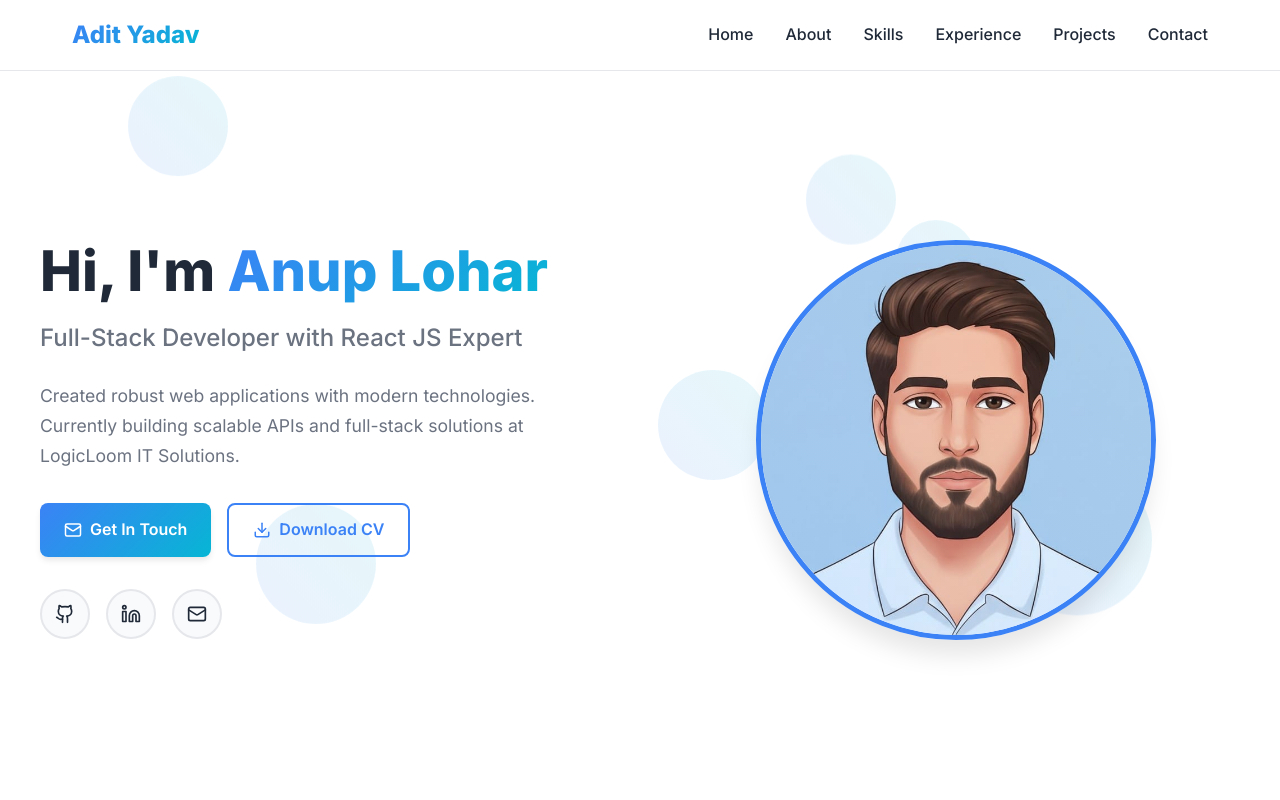
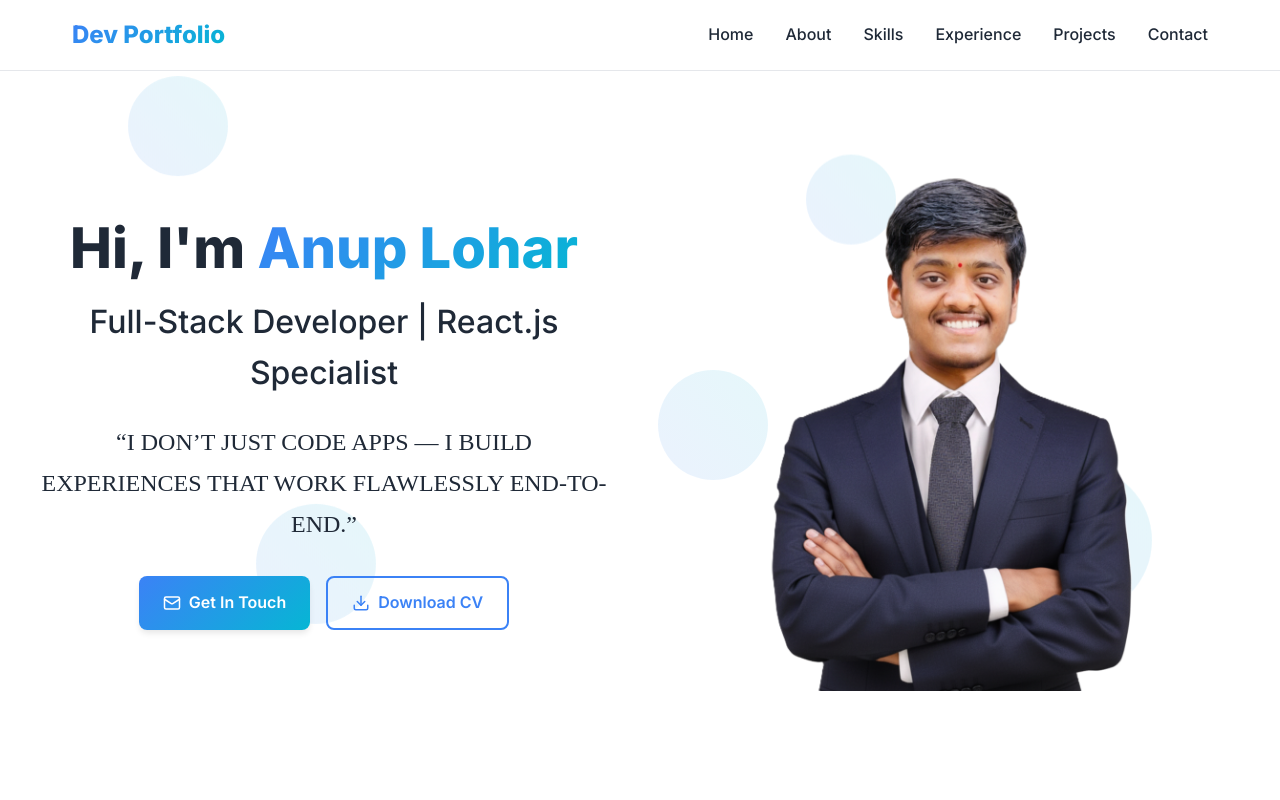
Before and after one commit to anuplohar001/NewPortfolio, a React (Vite) app: page / in a window 1280 px wide. Shown: the top 800 px of the page. Built offline with nearby package versions, Linux system fonts and the light colour scheme.

Commit message:
Updated: Hero section

```diff
--- a/src/components/Header.jsx
+++ b/src/components/Header.jsx
@@ -37,7 +37,7 @@ const Header = () => {
           whileHover={{ scale: 1.05 }}
           whileTap={{ scale: 0.95 }}
         >
-          <a href="#home">Adit Yadav</a>
+          <a href="#home">Dev Portfolio</a>
         </motion.div>
 
         <nav className={`nav ${isOpen ? 'nav-open' : ''}`}>
--- a/src/components/Hero.jsx
+++ b/src/components/Hero.jsx
@@ -53,19 +53,17 @@ const Hero = () => {
           initial="hidden"
           animate="visible"
         >
-          <motion.div className="hero-text" variants={itemVariants}>
+          <motion.div className="hero-text"  variants={itemVariants}>
             <motion.h1 className="hero-title" variants={itemVariants}>
               Hi, I'm <span className="highlight">Anup Lohar</span>
             </motion.h1>
 
-            <motion.h2 className="hero-subtitle" variants={itemVariants}>
-              Full-Stack Developer with React JS Expert
-            </motion.h2>
+            <motion.h1 className="hero-subtitle" variants={itemVariants}>
+              Full-Stack Developer | React.js Specialist
+            </motion.h1>
 
-            <motion.p className="hero-description" variants={itemVariants}>
-              Created robust web applications with modern technologies.
-              Currently building scalable APIs and full-stack solutions at
-              LogicLoom IT Solutions.
+            <motion.p className="hero-description fw-bold" style={{fontFamily:"ui-sans-serif"}} variants={itemVariants}>
+              “I DON’T JUST CODE APPS — I BUILD EXPERIENCES THAT WORK FLAWLESSLY END-TO-END.”
             </motion.p>
 
             <motion.div className="hero-actions" variants={itemVariants}>
@@ -91,7 +89,7 @@ const Hero = () => {
               </motion.a>
             </motion.div>
 
-            <motion.div className="social-links" variants={itemVariants}>
+            {/* <motion.div className="social-links" variants={itemVariants}>
               <motion.a
                 href="https://github.com/anuplohar001"
                 target="_blank"
@@ -117,7 +115,7 @@ const Hero = () => {
               >
                 <Mail size={20} />
               </motion.a>
-            </motion.div>
+            </motion.div> */}
           </motion.div>
 
           <motion.div className="hero-image" variants={itemVariants}>
--- a/src/styles/components/Hero.css
+++ b/src/styles/components/Hero.css
@@ -66,6 +66,7 @@
   font-weight: 800;
   line-height: 1.1;
   margin-bottom: 1rem;
+  text-align: center;
 }
 
 .highlight {
@@ -76,15 +77,16 @@
 }
 
 .hero-subtitle {
-  font-size: 1.5rem;
-  color: var(--text-secondary);
+  font-size: 2rem;
   margin-bottom: 1.5rem;
   font-weight: 500;
+  text-align: center;
 }
 
 .hero-description {
-  font-size: 1.1rem;
-  color: var(--text-secondary);
+  font-size: 1.5rem;
+  /* color: var(--text-secondary); */
+  text-align: center;
   margin-bottom: 2rem;
   line-height: 1.7;
 }
@@ -94,6 +96,7 @@
   gap: 1rem;
   margin-bottom: 2rem;
   flex-wrap: wrap;
+  justify-content: center;
 }
 
 /* SOCIAL LINKS - DESKTOP */
@@ -131,29 +134,19 @@
 }
 
 .image-container {
-  position: relative;
-  width: 400px;
-  height: 400px;
-  border-radius: 50%;
+  position: absolute;
+  margin-bottom: 3rem;
+  width: 500px;
+  height: 550px;
   overflow: hidden;
-  border: 5px solid var(--primary-color);
-  box-shadow: var(--shadow-lg);
   transition: transform 0.3s ease;
-}
-
-.image-container:hover {
-  transform: scale(1.02);
 }
 
 .avatar-image {
   width: 100%;
   height: 100%;
-  object-fit: cover;
+  object-fit: contain;
   transition: transform 0.3s ease;
-}
-
-.image-container:hover .avatar-image {
-  transform: scale(1.05);
 }
 
 .image-overlay {
@@ -162,7 +155,6 @@
   left: 0;
   right: 0;
   bottom: 0;
-  background: linear-gradient(45deg, var(--primary-color), transparent);
   opacity: 0.1;
   transition: opacity 0.3s ease;
 }
```
Also changed, not shown: public/images/defaulrt-avatar.jpeg (added), public/images/default-avatar.jpeg.
